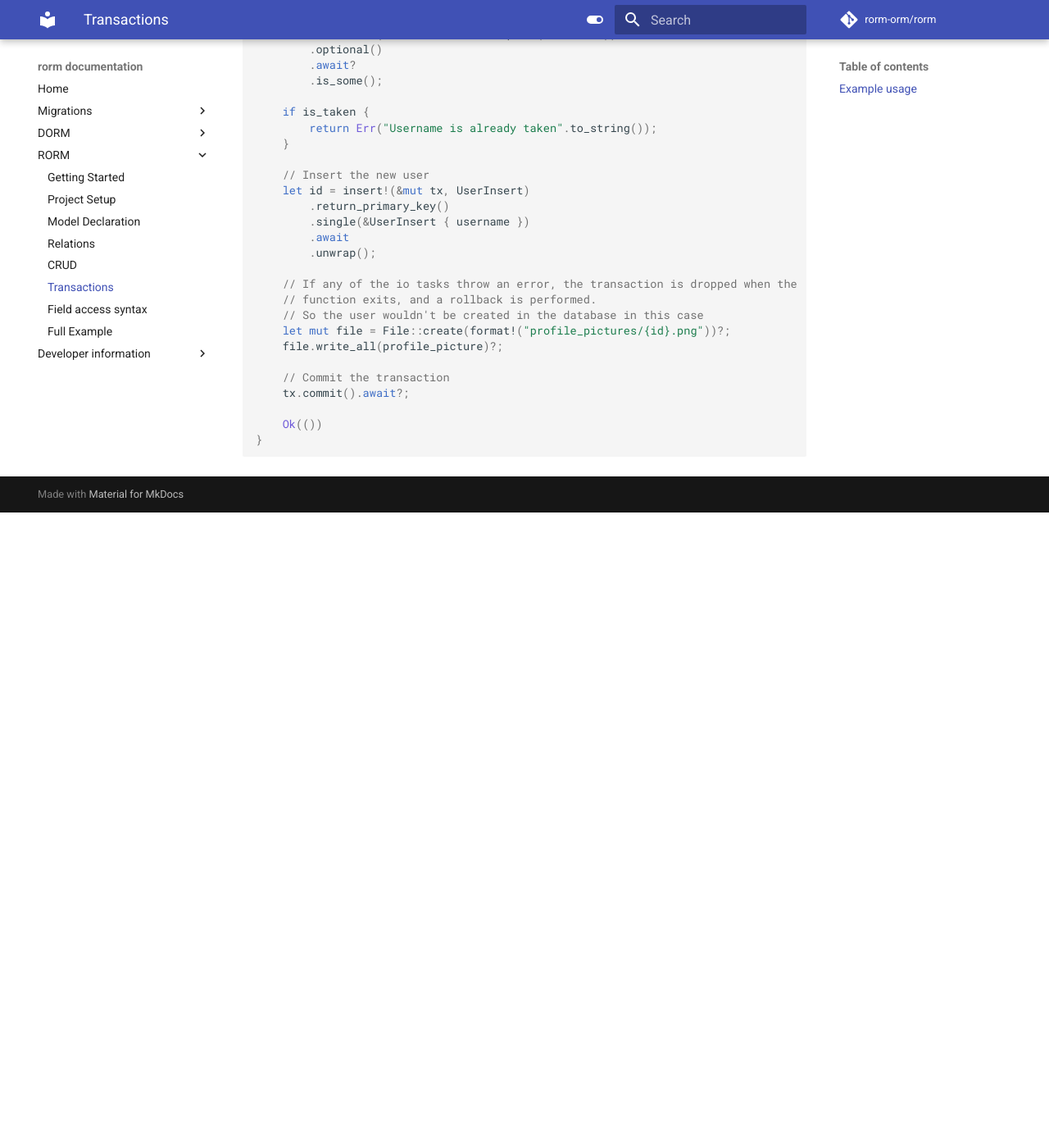
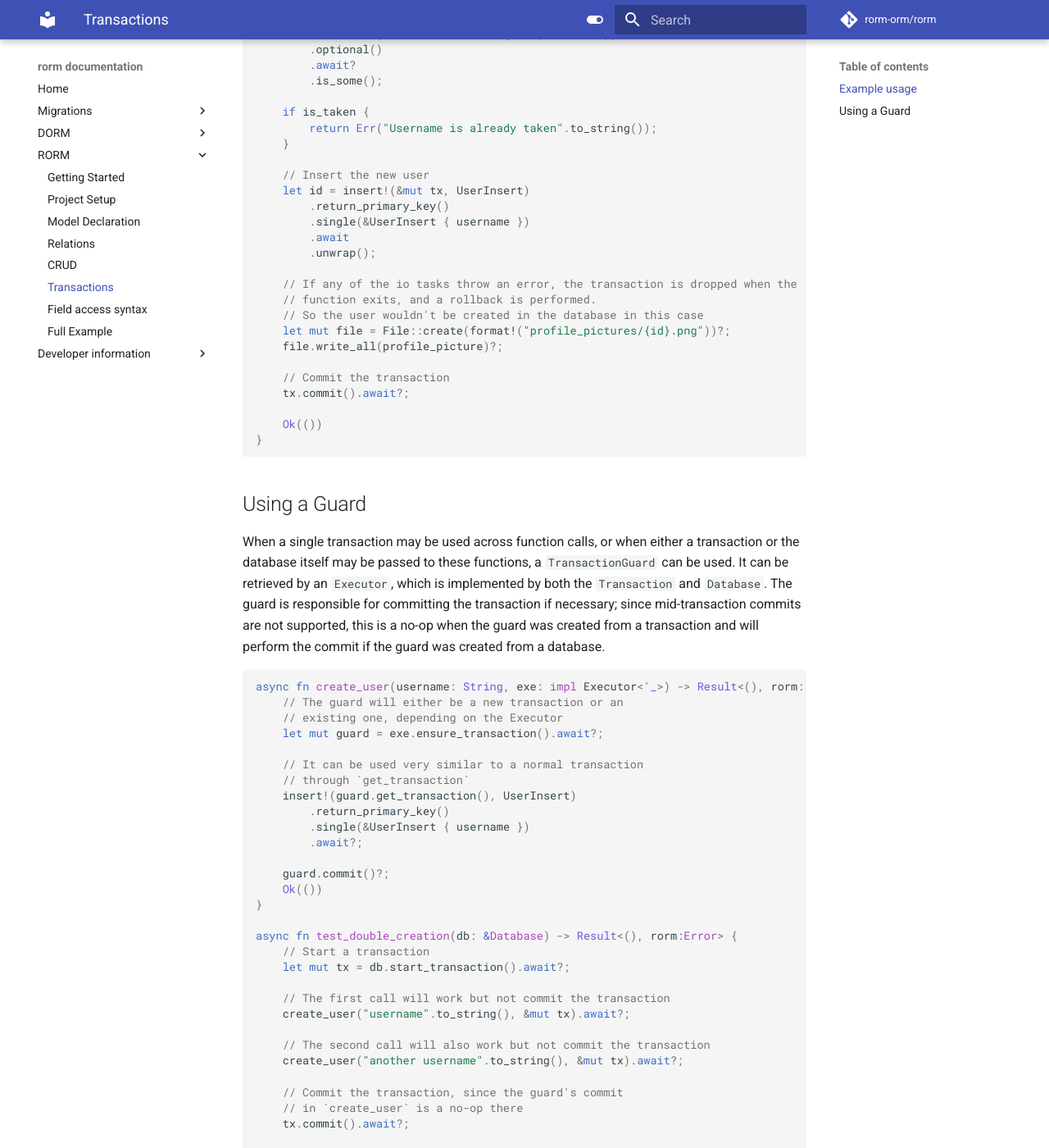
Before and after one commit to rorm-orm/docs, an MkDocs documentation site: the page built from docs/rorm/transactions.md, in a window 1280 px wide and 1400 px high, scrolled down 1396 px. Shown: the whole window at 82% size. Built offline with MkDocs 1.6.1 and Material for MkDocs 9.7.7, drawn with Linux system fonts in a browser that asks for light colours; comment, search, counter and statistics services are not loaded; before the commit the page ends 2021 px from its top, so only the background shows below that.

Commit message:
Added a description of the Guard/Executor mechanism for transactions

````diff
--- a/docs/rorm/transactions.md
+++ b/docs/rorm/transactions.md
@@ -94,3 +94,50 @@ pub async fn create_user(
     Ok(())
 }
 ```
+
+## Using a Guard
+
+When a single transaction may be used across function calls,
+or when either a transaction or the database itself may be passed to
+these functions, a `TransactionGuard` can be used. It can be
+retrieved by an `Executor`, which is implemented by both the
+`Transaction` and `Database`. The guard is responsible for
+committing the transaction if necessary; since mid-transaction
+commits are not supported, this is a no-op when the guard was
+created from a transaction and will perform the commit if the
+guard was created from a database.
+
+```rust
+async fn create_user(username: String, exe: impl Executor<'_>) -> Result<(), rorm::Error> {
+    // The guard will either be a new transaction or an
+    // existing one, depending on the Executor
+    let mut guard = exe.ensure_transaction().await?;
+
+    // It can be used very similar to a normal transaction
+    // through `get_transaction`
+    insert!(guard.get_transaction(), UserInsert)
+        .return_primary_key()
+        .single(&UserInsert { username })
+        .await?;
+
+    guard.commit()?;
+    Ok(())
+}
+
+async fn test_double_creation(db: &Database) -> Result<(), rorm:Error> {
+    // Start a transaction
+    let mut tx = db.start_transaction().await?;
+
+    // The first call will work but not commit the transaction
+    create_user("username".to_string(), &mut tx).await?;
+
+    // The second call will also work but not commit the transaction
+    create_user("another username".to_string(), &mut tx).await?;
+
+    // Commit the transaction, since the guard's commit
+    // in `create_user` is a no-op there
+    tx.commit().await?;
+
+    Ok(())
+}
+```
````
